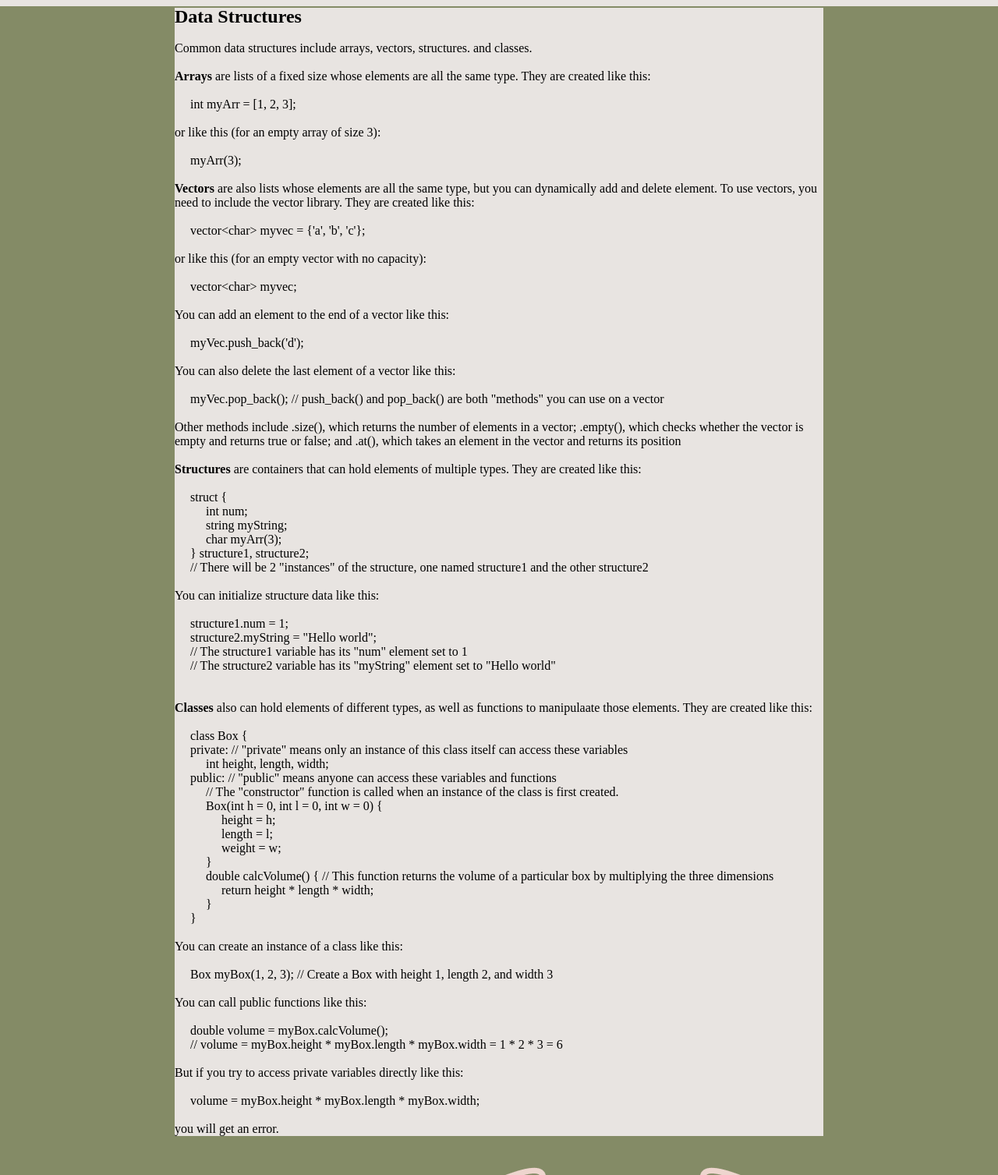
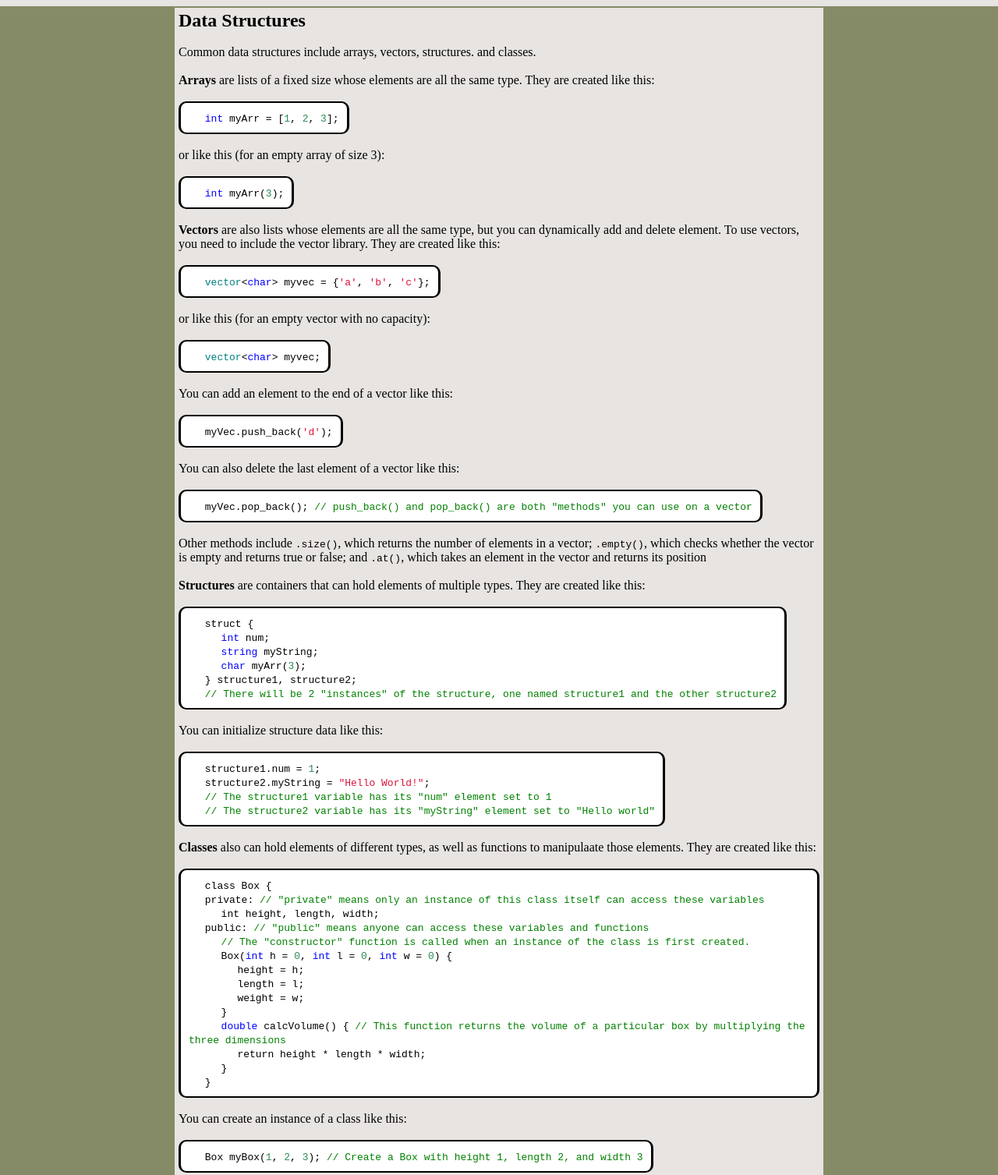
Before and after one commit to MaddieG934/Computer-Science-Tutoring-Website, a plain HTML site: page 106lesson.html in a window 1280 px wide. Shown: the part 180-1687 px from the top of the page at 78% size. Drawn offline with Linux system fonts and the light colour scheme.

Commit message:
106 lesson design refined

```diff
--- a/106lesson.html
+++ b/106lesson.html
@@ -20,105 +20,144 @@
         <ul>
             <li class="Login"><a href="#">Login</a></li>
     </nav>
+
     <div id="wrapper">
+        <div id="maincontent">
+            <div id="lessoncontent">
+                <h2 id="lessonHeader">Data Structures</h2>
+                <br />
 
-        <div id="maincontent">
-            <h2 id="lessonHeader">Data Structures</h2>
-            <p id="lessonContent">
+                <p>
+                    Common data structures include arrays, vectors, structures. and classes.
+                </p>
                 <br />
-                <div id="intro">
-                    Common data structures include arrays, vectors, structures. and classes.
-                    <br /><br />
-                </div>
 
-                <div id="arrays">
+                <p>
                     <b>Arrays</b> are lists of a fixed size whose elements are all the same type. They are created like this:
                     <br /><br />
-                    &emsp; int myArr = [1, 2, 3];
-                    <br /><br />
+                    <p id="code-block">
+                        <code>&emsp; <span style="color:blue">int</span> myArr = [<span style="color:seagreen">1</span>, <span style="color:seagreen">2</span>, <span style="color:seagreen">3</span>];</code>
+                    </p>
+                    <br />
                     or like this (for an empty array of size 3):
                     <br /><br />
-                    &emsp; myArr(3);
-                    <br /><br />
-                </div>
+                    <p id="code-block">
+                        <code>&emsp; <span style="color:blue">int</span> myArr(<span style="color:seagreen">3</span>);</code>
+                    </p>
+                </p>
+                <br />
 
-                <div id="vectors">
+                <p>
                     <b>Vectors</b> are also lists whose elements are all the same type, but you can dynamically add and delete element.
                     To use vectors, you need to include the vector library. They are created like this:
                     <br /><br />
-                    &emsp; vector&ltchar&gt myvec = {'a', 'b', 'c'};
-                    <br /><br />
+                    <p id="code-block">
+                        <code>&emsp; <span style="color:teal">vector</span>&lt<span style="color:blue">char</span>&gt myvec = {<span style="color:crimson">'a'</span>, <span style="color:crimson">'b'</span>, <span style="color:crimson">'c'</span>};</code>
+                    </p>
+                    <br />
                     or like this (for an empty vector with no capacity):
                     <br /><br />
-                    &emsp; vector&ltchar&gt myvec;
-                    <br /><br />
+                    <p id="code-block">
+                        <code>&emsp; <span style="color:teal">vector</span>&lt<span style="color:blue">char</span>&gt myvec;</code>
+                    </p>
+                    <br />
                     You can add an element to the end of a vector like this:
                     <br /><br />
-                    &emsp; myVec.push_back('d');
-                    <br /><br />
+                    <p id="code-block">
+                        <code>&emsp; myVec.push_back(<span style="color:crimson">'d'</span>);</code>
+                    </p>
+                    <br />
                     You can also delete the last element of a vector like this:
                     <br /><br />
-                    &emsp; myVec.pop_back(); // push_back() and pop_back() are both "methods" you can use on a vector
-                    <br /><br />
-                    Other methods include .size(), which returns the number of elements in a vector; .empty(), which checks
-                    whether the vector is empty and returns true or false; and .at(), which takes an element in the vector
+                    <p id="code-block">
+                        <code>&emsp; myVec.pop_back(); <span style="color:green">// push_back() and pop_back() are both "methods" you can use on a vector</span></code>
+                    </p>
+                    <br />
+                    Other methods include <code>.size()</code>, which returns the number of elements in a vector; <code>.empty()</code>, which checks
+                    whether the vector is empty and returns true or false; and <code>.at()</code>, which takes an element in the vector
                     and returns its position
-                    <br /><br />
-                </div>
+                </p>
+                <br />
 
-                <div id="structures">
+                <p>
                     <b>Structures</b> are containers that can hold elements of multiple types. They are created like this:
                     <br /><br />
+                    <p id="code-block">
+                        <code>
                             &emsp; struct {
-                    <br /> &emsp; &emsp; int num;
-                    <br /> &emsp; &emsp; string myString;
-                    <br /> &emsp; &emsp; char myArr(3);
+                            <br /> &emsp; &emsp; <span style="color:blue">int</span> num;
+                            <br /> &emsp; &emsp; <span style="color:blue">string</span> myString;
+                            <br /> &emsp; &emsp; <span style="color:blue">char</span> myArr(<span style="color: seagreen">3</span>);
                             <br /> &emsp; } structure1, structure2;
-                    <br /> &emsp; // There will be 2 "instances" of the structure, one named structure1 and the other structure2
-                    <br /><br />
+                            <br /> &emsp; <span style="color:green">// There will be 2 "instances" of the structure, one named structure1 and the other structure2</span>
+                        </code>
+                    </p>
+                    <br />
                     You can initialize structure data like this:
                     <br /><br />
-                    &emsp; structure1.num = 1;
-                    <br />&emsp; structure2.myString = "Hello world";
-                    <br />&emsp; // The structure1 variable has its "num" element set to 1
-                    <br /> &emsp; // The structure2 variable has its "myString" element set to "Hello world"
-                </div>
+                    <p id="code-block">
+                        <code>
+                            &emsp; structure1.num = <span style="color: seagreen">1</span>;
+                            <br />
+                            &emsp; structure2.myString = <span style="color:crimson">"Hello World!"</span>;
+                            <br />
+                            <span style="color:green">
+                                &emsp; // The structure1 variable has its "num" element set to 1
+                                <br />
+                                &emsp; // The structure2 variable has its "myString" element set to "Hello world"
+                            </span>
+                        </code>
+                    </p>
+                </p>
+                <br />
 
-                <div id="classes">
-                    <br /><br />
+                <p>
                     <b>Classes</b> also can hold elements of different types, as well as functions to manipulaate those elements. They are created like this:
                     <br /><br />
+                    <p id="code-block">
+                        <code>
                             &emsp; class Box {
-                    <br /> &emsp; private: // "private" means only an instance of this class itself can access these variables
+                            <br /> &emsp; private: <span style="color:green">// "private" means only an instance of this class itself can access these variables</span>
                             <br /> &emsp; &emsp; int height, length, width;
-                    <br /> &emsp; public: // "public" means anyone can access these variables and functions
-                    <br /> &emsp; &emsp; // The "constructor" function is called when an instance of the class is first created.
-                    <br /> &emsp; &emsp; Box(int h = 0, int l = 0, int w = 0) {
+                            <br /> &emsp; public: <span style="color:green">// "public" means anyone can access these variables and functions</span>
+                            <br /> &emsp; &emsp; <span style="color:green">// The "constructor" function is called when an instance of the class is first created.</span>
+                            <br /> &emsp; &emsp; Box(<span style="color:blue">int</span> h = <span style="color:seagreen">0</span>, <span style="color:blue">int</span> l = <span style="color: seagreen">0</span>, <span style="color:blue">int</span> w = <span style="color: seagreen">0</span>) {
                             <br /> &emsp; &emsp; &emsp; height = h;
                             <br /> &emsp; &emsp; &emsp; length = l;
                             <br /> &emsp; &emsp; &emsp; weight = w;
                             <br /> &emsp; &emsp; }
-                    <br /> &emsp; &emsp; double calcVolume() { // This function returns the volume of a particular box by multiplying the three dimensions
+                            <br /> &emsp; &emsp; <span style="color:blue">double</span> calcVolume() { <span style="color:green">// This function returns the volume of a particular box by multiplying the three dimensions</span>
                             <br /> &emsp; &emsp; &emsp; return height * length * width;
                             <br /> &emsp; &emsp; }
                             <br /> &emsp; }
-                    <br /><br />
+                        </code>
+                    </p>
+                    <br />
                     You can create an instance of a class like this:
                     <br /><br />
-                    &emsp; Box myBox(1, 2, 3); // Create a Box with height 1, length 2, and width 3
-                    <br /><br />
+                    <p id="code-block">
+                        <code>&emsp; Box myBox(<span style="color: seagreen">1</span>, <span style="color: seagreen">2</span>, <span style="color: seagreen">3</span>); <span style="color:green">// Create a Box with height 1, length 2, and width 3</span></code>
+                    </p>
+                    <br />
                     You can call public functions like this:
                     <br /><br />
-                    &emsp; double volume = myBox.calcVolume();
-                    <br /> &emsp; // volume = myBox.height * myBox.length * myBox.width = 1 * 2 * 3 = 6
-                    <br /><br />
+                    <p id="code-block">
+                        <code>
+                            &emsp; <span style="color:blue">double</span> volume = myBox.calcVolume();
+                            <br />
+                            <span style="color:green">&emsp; // volume = myBox.height * myBox.length * myBox.width = 1 * 2 * 3 = 6</span>
+                        </code>
+                    </p>
+                    <br />
                     But if you try to access private variables directly like this:
                     <br /><br />
-                    &emsp; volume = myBox.height * myBox.length * myBox.width;
-                    <br /><br />
+                    <p id="code-block">
+                        <code>&emsp; <span style="color:blue">double</span> volume = myBox.height * myBox.length * myBox.width;</code>
+                    </p>
+                    <br />
                     you will get an error.
+                </p>
             </div>
-            </p>
         </div>
     </div>
     <img src="img/flower1.png" alt="Flower Decor" class="left1">
--- a/style.css
+++ b/style.css
@@ -391,4 +391,18 @@ ul li.Login {
 #maincontent {
 	background-color: #E8E4E1;
 	min-height: 1200px;
-	}
+}
+
+#lessoncontent {
+	padding: 5px;
+}
+
+#code-block {
+	background-color: white;
+	padding: 10px;
+	border-color: black;
+	border-block-width: 2px;
+	border-radius:10px;
+	border-style:solid;
+	width:fit-content;
+}
```
Lines whose indentation alone changed are shown as unchanged.
